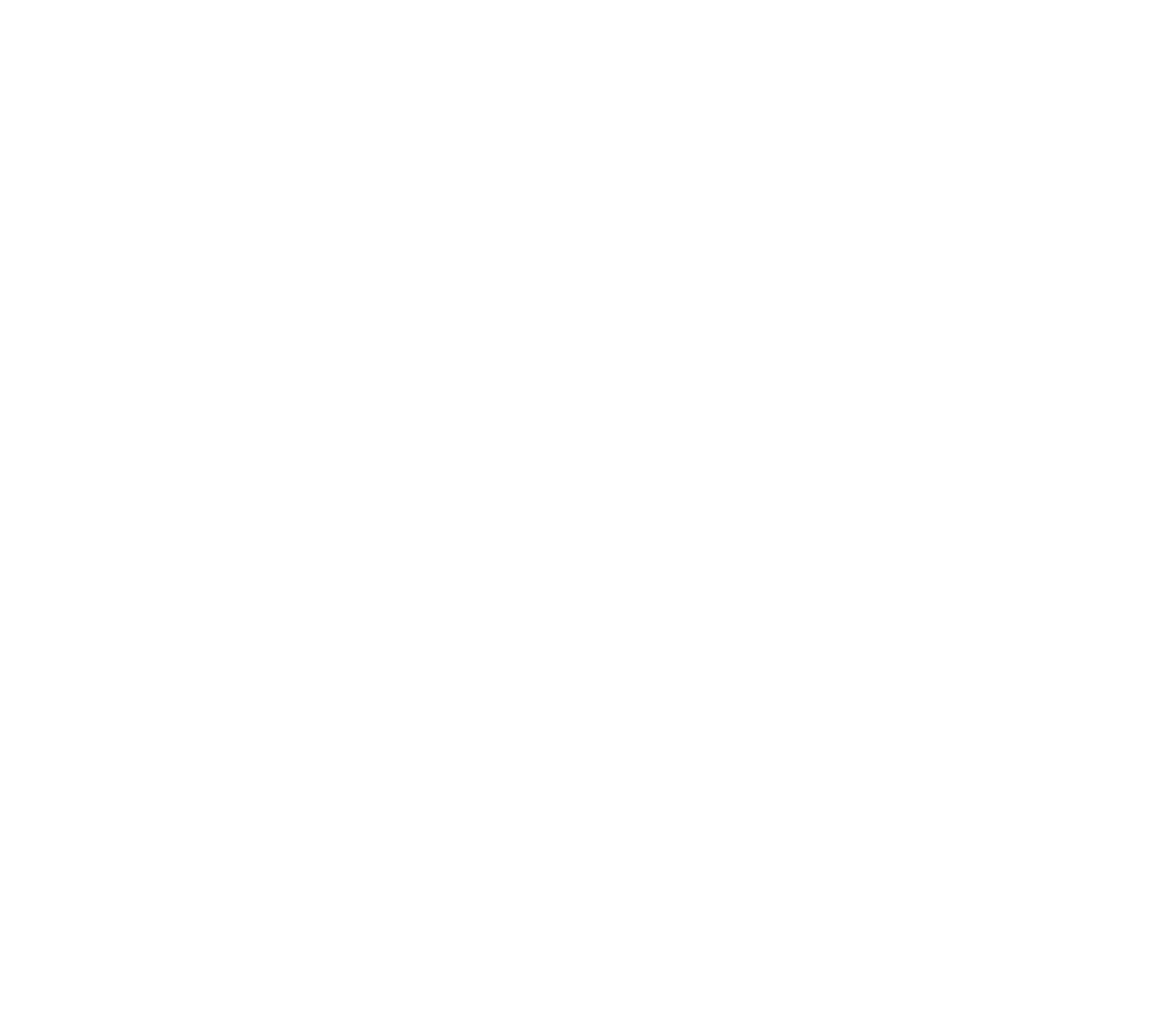
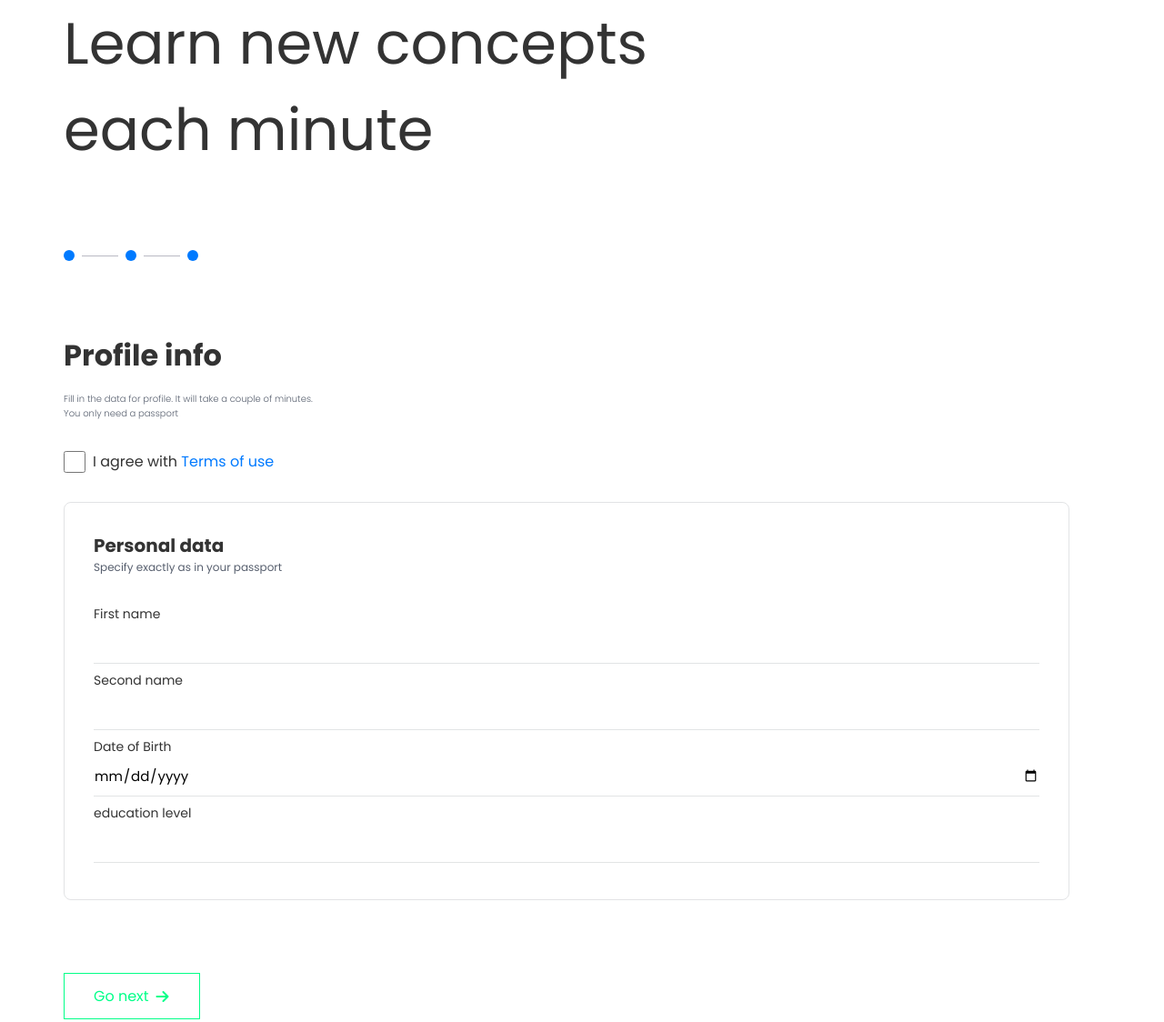
Before and after one commit to Abedalrhmanrizk/registration-site, a plain HTML site: page profile-info.html in a window 1280 px wide. Shown: the whole page at 91% size. Before the commit the page ends 800 px from the top, so only its background shows below. Drawn offline with Linux system fonts and the light colour scheme; a web font is replaced by a local one.

Commit message:
profile- info

```diff
--- a/profile-info.html
+++ b/profile-info.html
@@ -21,7 +21,51 @@
       <a href="" class="logo"></a>
       <nav class="nav"></nav>
     </header>
-    <section class="hero" id="hero"></section>
+    <section class="pro-info" id="hero">
+      <div class="container">
+        <h2>
+          Learn new concepts <br />
+          each minute
+        </h2>
+        <!-- <p class="contents">Contents</p> -->
+        <div class="info-form">
+          <div class="flex contents-prog">
+            <span class="circle"></span>
+            <span class="line"></span>
+            <span class="circle"></span>
+            <span class="line"></span>
+            <span class="circle"></span>
+          </div>
+          <h3 class="pro-title">Profile info</h3>
+          <p class="pro-detials">
+            Fill in the data for profile. It will take a couple of minutes.
+            <br />
+            You only need a passport
+          </p>
+
+          <div class="agree-box">
+            <input type="checkbox" id="agree" />
+            <label for="agree">
+              I agree with <a href="#">Terms of use</a></label
+            >
+          </div>
+
+          <form action="">
+            <h5>Personal data</h5>
+            <p>Specify exactly as in your passport</p>
+            <label for="">First name</label>
+            <input type="text" />
+            <label for="">Second name</label>
+            <input type="text" />
+            <label for="">Date of Birth</label>
+            <input type="date" />
+            <label for=""> education level</label>
+            <input type="text" />
+          </form>
+          <a href="#">Go next <i class="fa-solid fa-arrow-right"></i></a>
+        </div>
+      </div>
+    </section>
     <footer class="footer" id="footer"></footer>
   </body>
 </html>
--- a/styles/style.css
+++ b/styles/style.css
@@ -0,0 +1,117 @@
+/* START PROFILE INFO */
+.pro-info {
+  font-family: var(--main-font);
+  color: var(--text-color);
+  margin-bottom: 8rem;
+}
+.contents-prog {
+  gap: 8px;
+  align-items: center;
+  margin-bottom: 8rem;
+}
+.circle {
+  height: 12px;
+  width: 12px;
+  border-radius: 50%;
+  background: var(--secondary-color);
+}
+.line {
+  background: #b9b9c3;
+  height: 1px;
+  width: 40px;
+}
+
+.pro-info h2 {
+  font-size: 6.4rem;
+  margin-bottom: 8.5rem;
+  font-weight: 400;
+}
+
+.info-form {
+  max-width: 1106px;
+}
+.pro-title {
+  font-size: 3.2rem;
+  margin-bottom: 1.6rem;
+}
+.pro-detials {
+  color: #575f6e;
+  font: size 16px;
+  font-weight: 300;
+}
+
+.agree-box {
+  margin-top: 3.2rem;
+  display: flex;
+  align-items: center;
+  gap: 8px;
+  font-size: 1.6rem;
+  margin-bottom: 3.2rem;
+}
+
+.agree-box input {
+  height: 24px;
+  width: 24px;
+}
+
+.pro-info form input:focus {
+  outline-color: var(--main-color);
+}
+.agree-box a {
+  text-decoration: none;
+  color: var(--secondary-color);
+}
+
+.pro-info form {
+  border: 1px solid #e2e3e5;
+  border-radius: 8px;
+  padding: 3.2rem;
+  margin-bottom: 8rem;
+}
+.pro-info form h5 {
+  font-size: 2rem;
+}
+
+.pro-info form p {
+  font-size: 1.2rem;
+  color: #575f6e;
+  margin-bottom: 3.2rem;
+}
+
+.pro-info form label {
+  font-size: 1.4rem;
+  display: block;
+  /* margin-bottom: 8px; */
+}
+
+.pro-info form input {
+  width: 100%;
+  height: 4.4rem;
+  border: none;
+  border-bottom: 1px solid #e2e4e5;
+  margin-bottom: 8px;
+  font-size: 1.5rem;
+  /* border-radius: 8px; */
+}
+
+.pro-info form + a {
+  padding: 12px 32px;
+  color: var(--main-color);
+  font-size: 1.6rem;
+  border: 1px solid var(--main-color);
+  text-decoration: none;
+  display: flex;
+  align-items: center;
+  gap: 8px;
+  width: 150px;
+}
+
+/* .pro-info form .end {
+  display: flex;
+  align-items: center;
+  gap: 10px;
+}
+.pro-info form .end label {
+  display: block;
+} */
+/* END PROFILE INFO */
```
